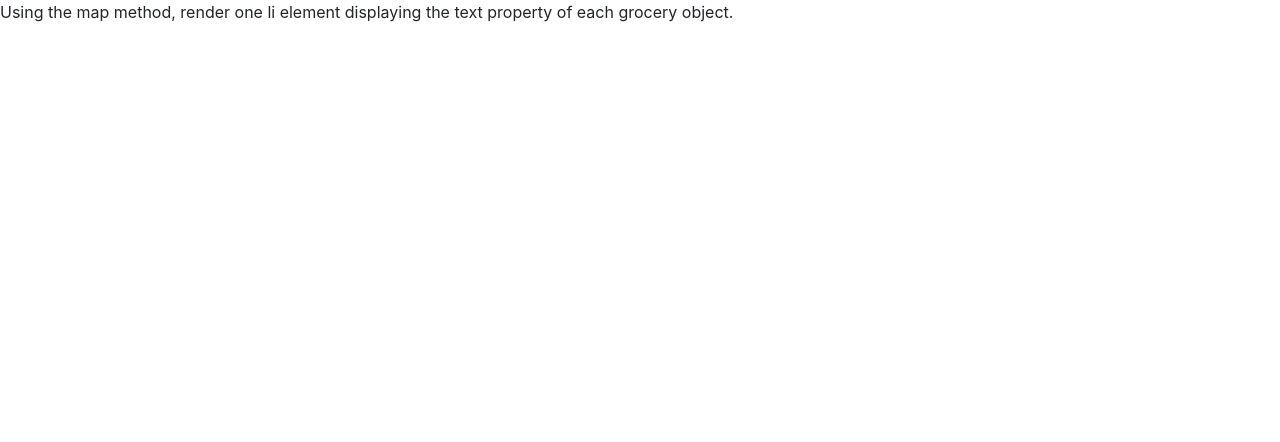
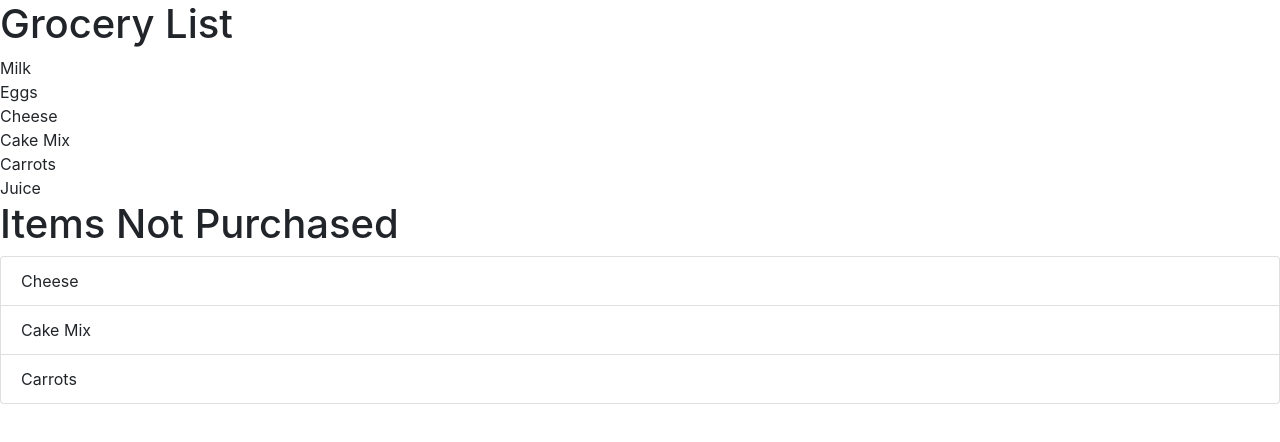
Before and after one commit to PelicanSkeleton/practiceapp, a React (Create React App) app: page / in a window 1280 px wide. Shown: the top 442 px of the page. Built offline with nearby package versions, Linux system fonts and the light colour scheme.

Commit message:
Activity 13 week 19 complete with bonus.

```diff
--- a/src/components/List.js
+++ b/src/components/List.js
@@ -1,11 +1,27 @@
 import React from "react";
 
 function List(props) {
+  const notPurchased = props.groceries.filter(grocery => !grocery.purchased);
+
+  const listItems = props.groceries.map(grocery => (
+    <li key={grocery.id}>{grocery.name}</li>
+  ))
+
   return (
-    <ul className="list-group">
-      Using the map method, render one li element displaying the text property of each grocery
-      object.
-    </ul>
+    <div>
+      <h1>Grocery List</h1>
+
+      <ul className="list-group">{listItems}</ul>
+
+      <h1>Items Not Purchased</h1>
+
+      <ul className="list-group">{notPurchased.map(item => (
+        <li className="list-group-item" key={item.id}>
+          {item.name}
+        </li>
+      ))}
+      </ul>
+    </div >
   );
 }
 
```
